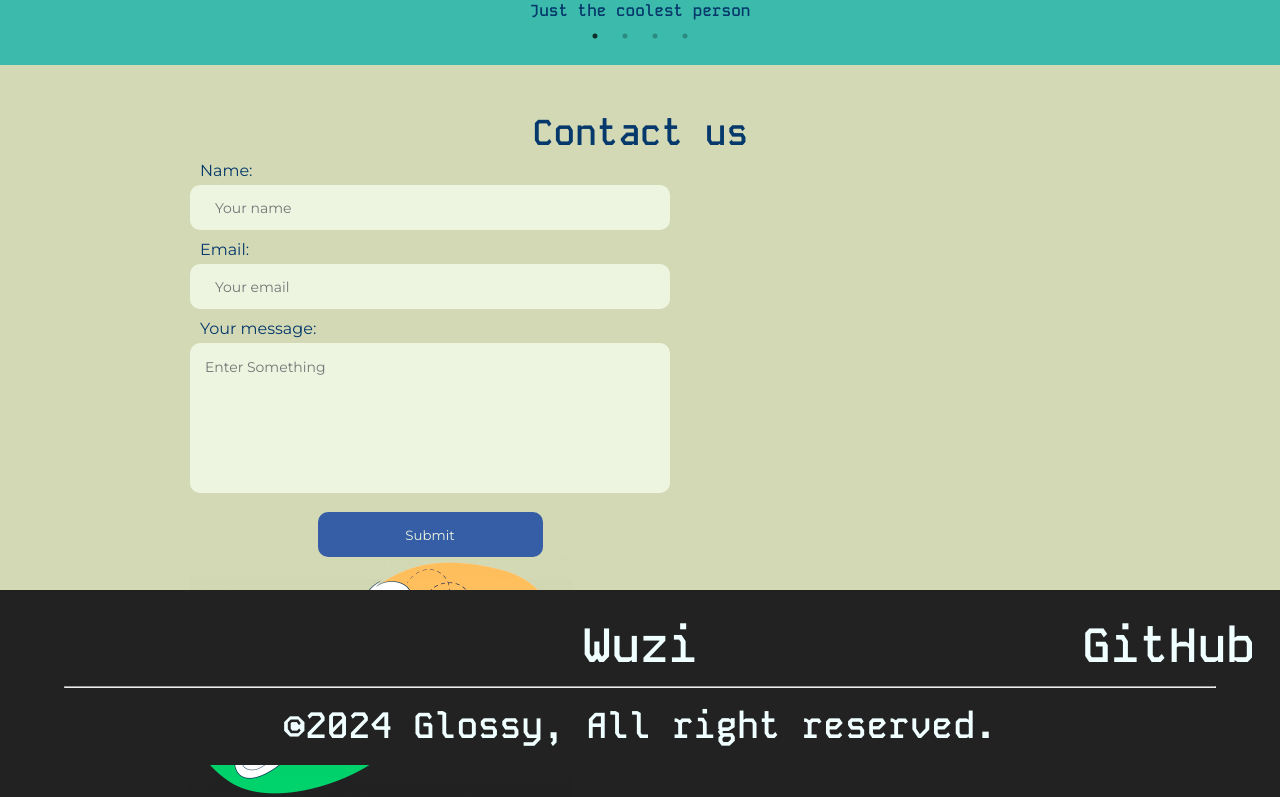
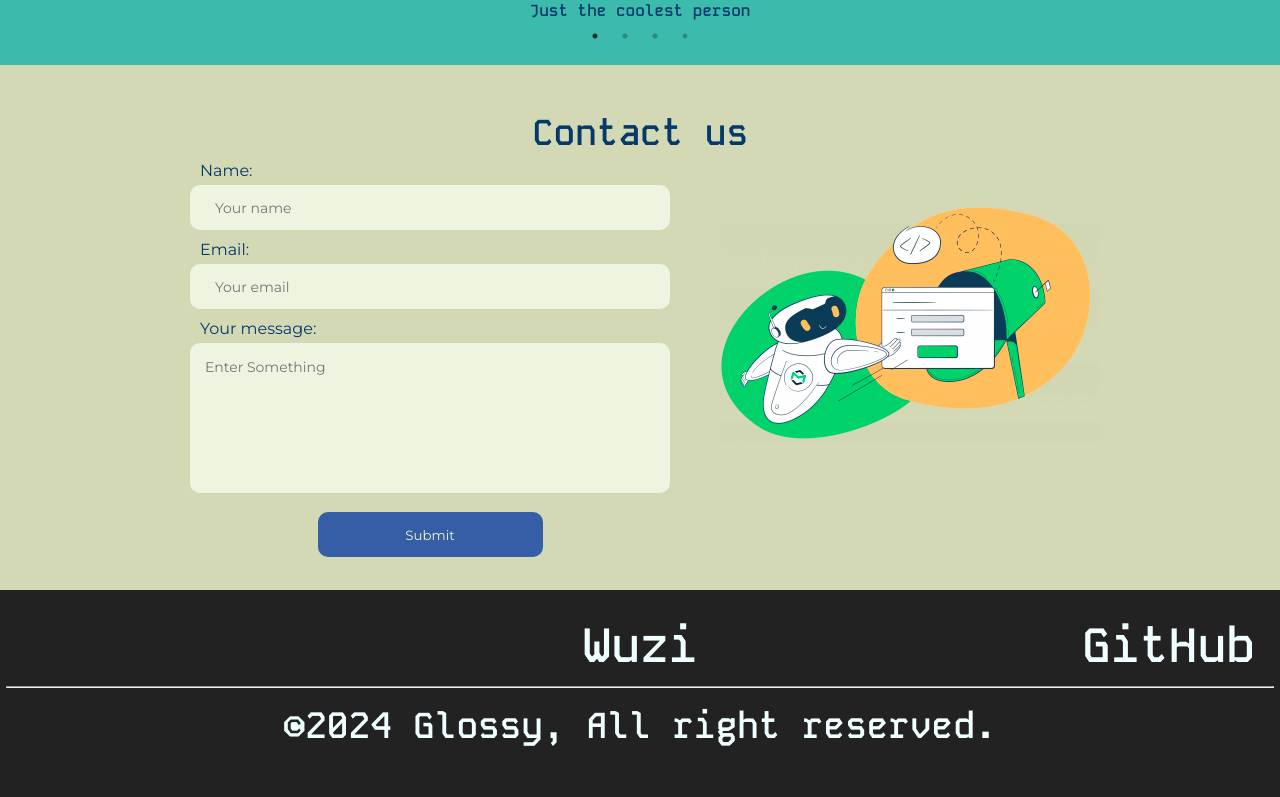
Before and after one commit to poravoz/BrainStorm, a React (Create React App) app in the folder frontend/: page / in a window 1280 px wide. Shown: the part 1710-2507 px from the top of the page. After the commit the page ends 2475 px from the top, so only its background shows below. Built offline with nearby package versions, Linux system fonts and the light colour scheme; the HTML template or start-up script is replaced by a standard one.

Commit message:
06.03.2024

```diff
--- a/frontend/src/components/contact-us/contact-us.css
+++ b/frontend/src/components/contact-us/contact-us.css
@@ -17,6 +17,10 @@
 
 .robotSendMessage_img {
     position: absolute;
+    transform: translate(-50%, -50%);
+    right: 400px;
+    left: 150%;
+    top: 40%;
 }
 
 .form_contactUs {
--- a/frontend/src/components/footer/footer.css
+++ b/frontend/src/components/footer/footer.css
@@ -20,7 +20,7 @@
     margin: 0 auto;
     position: relative;
     top: 35px;
-    width: 90%;
+    width: 99%;
 }
 
 .rights_text_footer {
--- a/frontend/src/components/header/header.css
+++ b/frontend/src/components/header/header.css
@@ -24,9 +24,9 @@
 .robot_header {
     z-index: 1;
     position: absolute;
-    transform: translate(-50%, -50%);
-    right: 400px;
-    top: 250px;
+    left: 600px;
+    bottom: -100px;
+
 }
 
 .form_signUp_header {
```
